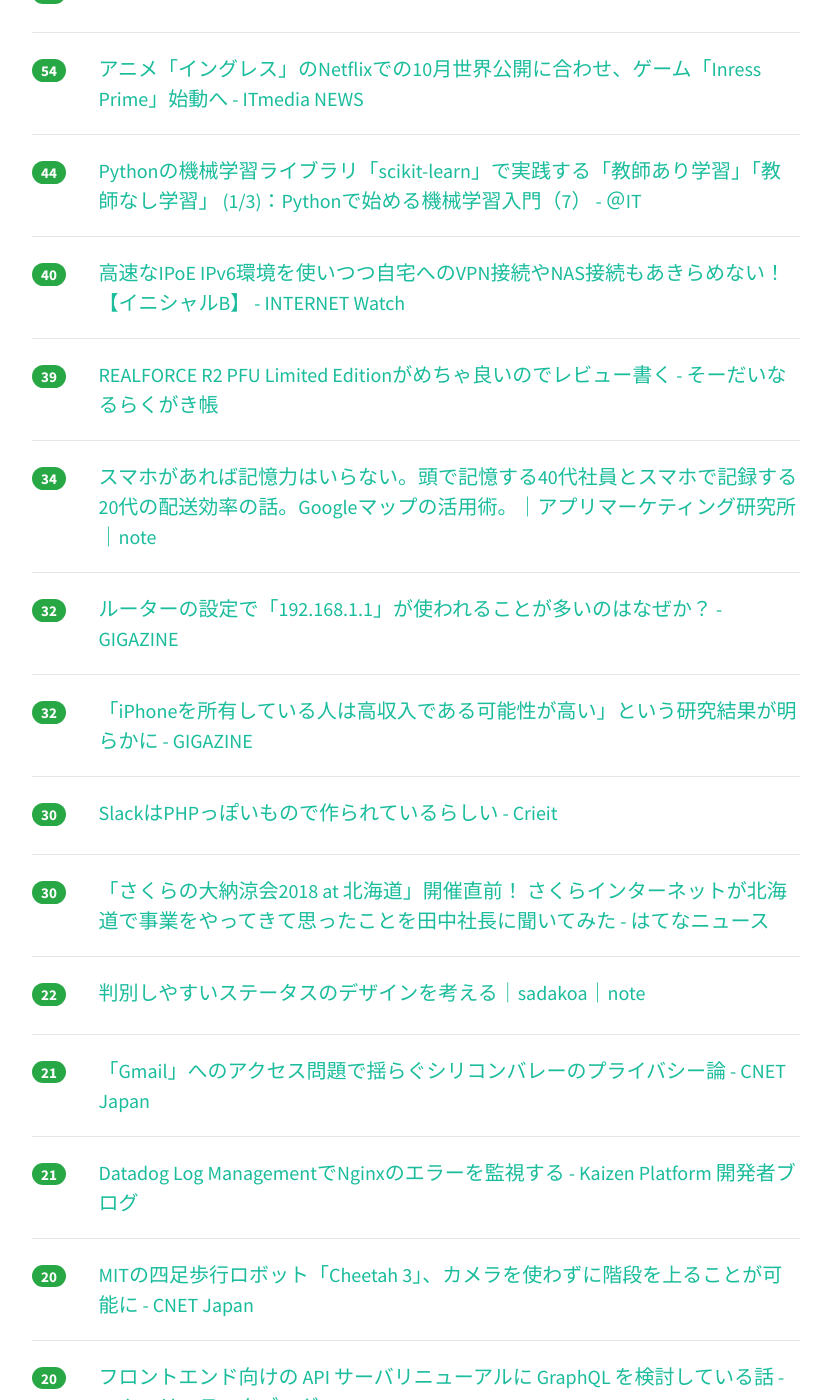
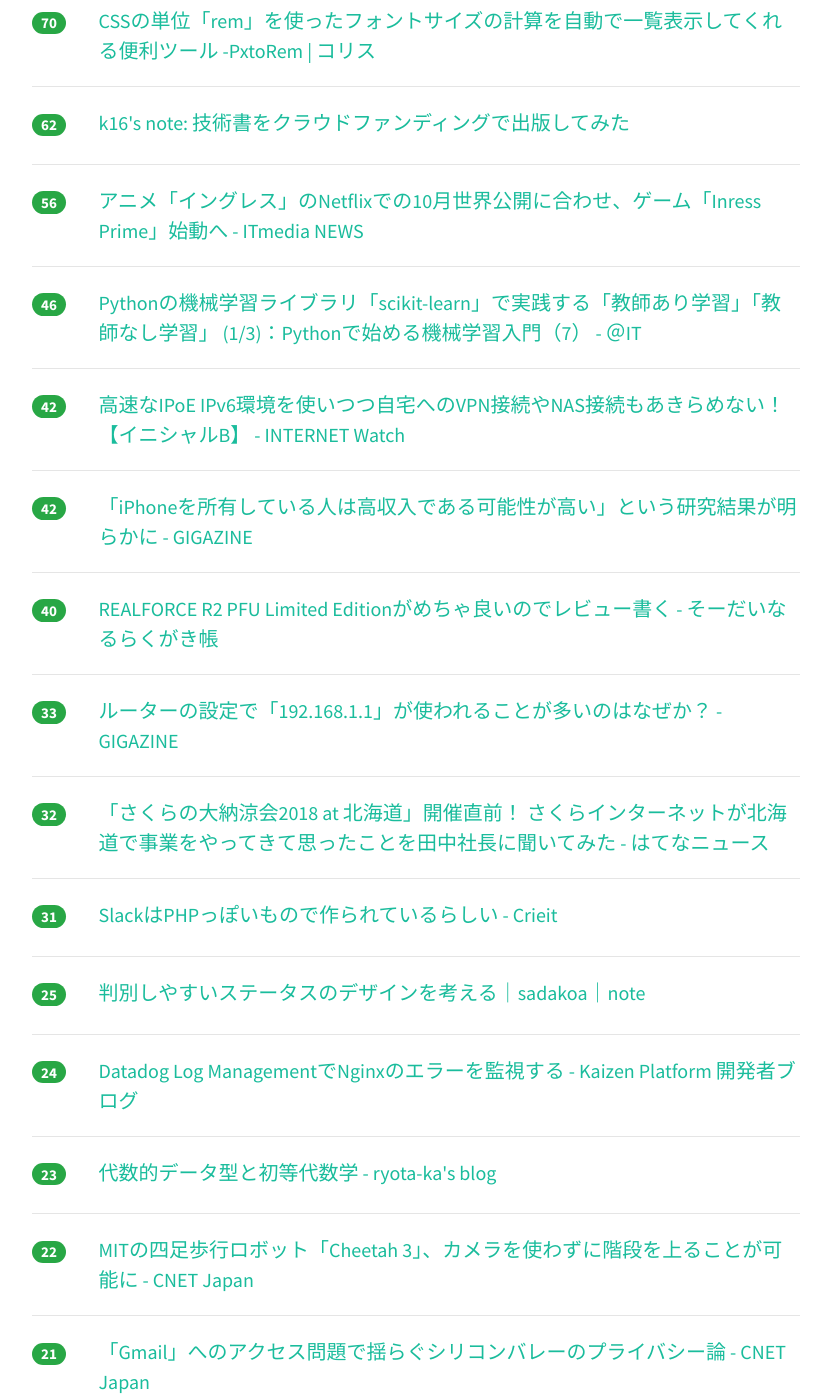
Before and after one commit to yatta47/hatena-matome-site, a Jekyll site: the page built from _posts/2018-07-09-hatena.md, in a window 1280 px wide and 1400 px high, scrolled down 1216 px. Shown: the whole window, without its empty margins (224-1051 px from the left). Built offline with Jekyll 4.4.1, drawn with Linux system fonts in a browser that asks for light colours; nearby versions of some CDN libraries; some of the changed text lies outside the part shown.

Commit message:
Updated 2018-07-09

```diff
--- a/_posts/2018-07-09-hatena.md
+++ b/_posts/2018-07-09-hatena.md
@@ -1,14 +1,19 @@
 ---
 layout: post
 title:  "2018-07-09 はてぶIT"
-date:   2018-07-09 16:02:34
+date:   2018-07-09 17:02:13
 tags: [it-hotentry]
 ---
-57 件のデータあり
+59 件のデータあり
 
 <hr><div class="row">
-<div class="col-1"><span class="badge badge-pill badge-success h2">369</span></div>
+<div class="col-1"><span class="badge badge-pill badge-success h2">398</span></div>
 <div class="col-11"><a href='https://rhysd.hatenablog.com/entry/2018/07/09/090115' target='_blank'>Vim を WebAssembly に移植した - はやくプログラムになりたい</a></div>
+</div>
+<hr>
+<div class="row">
+<div class="col-1"><span class="badge badge-pill badge-success h2">184</span></div>
+<div class="col-11"><a href='https://www.publickey1.jp/blog/18/zenlogic.html' target='_blank'>ファーストサーバのレンタルサーバ「Zenlogic」、金曜夜からの全面サービス停止が解けず、いまだ停止中。ストレージ障害のためのメンテナンスで － Publickey</a></div>
 </div>
 <hr>
 <div class="row">
@@ -17,88 +22,98 @@ tags: [it-hotentry]
 </div>
 <hr>
 <div class="row">
-<div class="col-1"><span class="badge badge-pill badge-success h2">161</span></div>
-<div class="col-11"><a href='https://www.publickey1.jp/blog/18/zenlogic.html' target='_blank'>ファーストサーバのレンタルサーバ「Zenlogic」、金曜夜からの全面サービス停止が解けず、いまだ停止中。ストレージ障害のためのメンテナンスで － Publickey</a></div>
-</div>
-<hr>
-<div class="row">
-<div class="col-1"><span class="badge badge-pill badge-success h2">128</span></div>
+<div class="col-1"><span class="badge badge-pill badge-success h2">142</span></div>
 <div class="col-11"><a href='http://www.itmedia.co.jp/news/articles/1807/09/news059.html' target='_blank'>ファーストサーバの「Zenlogic」全面停止3日間続く　再開は「未定」に - ITmedia NEWS</a></div>
 </div>
 <hr>
 <div class="row">
-<div class="col-1"><span class="badge badge-pill badge-success h2">113</span></div>
+<div class="col-1"><span class="badge badge-pill badge-success h2">122</span></div>
 <div class="col-11"><a href='https://jp.techcrunch.com/2018/07/09/progate-global/' target='_blank'>40万人が使うプログラミング学習サービス「Progate」、米国子会社を設立しグローバル展開を加速 | TechCrunch Japan</a></div>
 </div>
 <hr>
 <div class="row">
-<div class="col-1"><span class="badge badge-pill badge-success h2">106</span></div>
+<div class="col-1"><span class="badge badge-pill badge-success h2">115</span></div>
 <div class="col-11"><a href='https://speakerdeck.com/likr/html5apuriniokerupahuomansufalseji-chu-zhi-shi' target='_blank'>HTML5アプリにおけるパフォーマンスの基礎知識 - Speaker Deck</a></div>
 </div>
 <hr>
 <div class="row">
-<div class="col-1"><span class="badge badge-pill badge-success h2">77</span></div>
+<div class="col-1"><span class="badge badge-pill badge-success h2">78</span></div>
 <div class="col-11"><a href='https://zenlogic.jp/news/status/syogai/' target='_blank'>6月19日より一部のお客様で発生している高負荷障害に関するお詫びとお知らせ ｜Zenlogicサポートサイト[ファーストサーバ]</a></div>
 </div>
 <hr>
 <div class="row">
-<div class="col-1"><span class="badge badge-pill badge-success h2">65</span></div>
+<div class="col-1"><span class="badge badge-pill badge-success h2">77</span></div>
+<div class="col-11"><a href='https://note.mu/marketing/n/n7882f6a30d27' target='_blank'>スマホがあれば記憶力はいらない。頭で記憶する40代社員とスマホで記録する20代の配送効率の話。Googleマップの活用術。｜アプリマーケティング研究所｜note</a></div>
+</div>
+<hr>
+<div class="row">
+<div class="col-1"><span class="badge badge-pill badge-success h2">70</span></div>
 <div class="col-11"><a href='https://coliss.com/articles/browser/chrome/convert-pixel-units-to-rem.html' target='_blank'>CSSの単位「rem」を使ったフォントサイズの計算を自動で一覧表示してくれる便利ツール -PxtoRem | コリス</a></div>
 </div>
 <hr>
 <div class="row">
-<div class="col-1"><span class="badge badge-pill badge-success h2">57</span></div>
+<div class="col-1"><span class="badge badge-pill badge-success h2">62</span></div>
 <div class="col-11"><a href='http://note.golden-lucky.net/2018/07/blog-post.html' target='_blank'>k16's note: 技術書をクラウドファンディングで出版してみた</a></div>
 </div>
 <hr>
 <div class="row">
-<div class="col-1"><span class="badge badge-pill badge-success h2">54</span></div>
+<div class="col-1"><span class="badge badge-pill badge-success h2">56</span></div>
 <div class="col-11"><a href='http://www.itmedia.co.jp/news/articles/1807/09/news055.html' target='_blank'>アニメ「イングレス」のNetflixでの10月世界公開に合わせ、ゲーム「Inress Prime」始動へ - ITmedia NEWS</a></div>
 </div>
 <hr>
 <div class="row">
-<div class="col-1"><span class="badge badge-pill badge-success h2">44</span></div>
+<div class="col-1"><span class="badge badge-pill badge-success h2">46</span></div>
 <div class="col-11"><a href='http://www.atmarkit.co.jp/ait/articles/1807/09/news016.html' target='_blank'>Pythonの機械学習ライブラリ「scikit-learn」で実践する「教師あり学習」「教師なし学習」 (1/3)：Pythonで始める機械学習入門（7） - ＠IT</a></div>
 </div>
 <hr>
 <div class="row">
-<div class="col-1"><span class="badge badge-pill badge-success h2">40</span></div>
+<div class="col-1"><span class="badge badge-pill badge-success h2">42</span></div>
 <div class="col-11"><a href='https://internet.watch.impress.co.jp/docs/column/shimizu/1131132.html' target='_blank'>高速なIPoE IPv6環境を使いつつ自宅へのVPN接続やNAS接続もあきらめない！【イニシャルB】 - INTERNET Watch</a></div>
 </div>
 <hr>
 <div class="row">
-<div class="col-1"><span class="badge badge-pill badge-success h2">39</span></div>
+<div class="col-1"><span class="badge badge-pill badge-success h2">42</span></div>
+<div class="col-11"><a href='https://gigazine.net/news/20180709-owing-iphone-common-sign-wealth/' target='_blank'>「iPhoneを所有している人は高収入である可能性が高い」という研究結果が明らかに - GIGAZINE</a></div>
+</div>
+<hr>
+<div class="row">
+<div class="col-1"><span class="badge badge-pill badge-success h2">40</span></div>
 <div class="col-11"><a href='https://soudai.hatenablog.com/entry/2018/07/08/205116' target='_blank'>REALFORCE R2 PFU Limited Editionがめちゃ良いのでレビュー書く - そーだいなるらくがき帳</a></div>
 </div>
 <hr>
 <div class="row">
-<div class="col-1"><span class="badge badge-pill badge-success h2">34</span></div>
-<div class="col-11"><a href='https://note.mu/marketing/n/n7882f6a30d27' target='_blank'>スマホがあれば記憶力はいらない。頭で記憶する40代社員とスマホで記録する20代の配送効率の話。Googleマップの活用術。｜アプリマーケティング研究所｜note</a></div>
-</div>
-<hr>
-<div class="row">
-<div class="col-1"><span class="badge badge-pill badge-success h2">32</span></div>
+<div class="col-1"><span class="badge badge-pill badge-success h2">33</span></div>
 <div class="col-11"><a href='https://gigazine.net/news/20180709-192-168-1-1-history/' target='_blank'>ルーターの設定で「192.168.1.1」が使われることが多いのはなぜか？ - GIGAZINE</a></div>
 </div>
 <hr>
 <div class="row">
 <div class="col-1"><span class="badge badge-pill badge-success h2">32</span></div>
-<div class="col-11"><a href='https://gigazine.net/news/20180709-owing-iphone-common-sign-wealth/' target='_blank'>「iPhoneを所有している人は高収入である可能性が高い」という研究結果が明らかに - GIGAZINE</a></div>
+<div class="col-11"><a href='http://hatenanews.com/articles/2018/07/09/110000' target='_blank'>「さくらの大納涼会2018 at 北海道」開催直前！ さくらインターネットが北海道で事業をやってきて思ったことを田中社長に聞いてみた - はてなニュース</a></div>
 </div>
 <hr>
 <div class="row">
-<div class="col-1"><span class="badge badge-pill badge-success h2">30</span></div>
+<div class="col-1"><span class="badge badge-pill badge-success h2">31</span></div>
 <div class="col-11"><a href='https://crieit.net/posts/Slack-PHP' target='_blank'>SlackはPHPっぽいもので作られているらしい - Crieit</a></div>
 </div>
 <hr>
 <div class="row">
-<div class="col-1"><span class="badge badge-pill badge-success h2">30</span></div>
-<div class="col-11"><a href='http://hatenanews.com/articles/2018/07/09/110000' target='_blank'>「さくらの大納涼会2018 at 北海道」開催直前！ さくらインターネットが北海道で事業をやってきて思ったことを田中社長に聞いてみた - はてなニュース</a></div>
+<div class="col-1"><span class="badge badge-pill badge-success h2">25</span></div>
+<div class="col-11"><a href='https://note.mu/sadako_a_/n/n8abcf648c9c6' target='_blank'>判別しやすいステータスのデザインを考える｜sadakoa｜note</a></div>
+</div>
+<hr>
+<div class="row">
+<div class="col-1"><span class="badge badge-pill badge-success h2">24</span></div>
+<div class="col-11"><a href='https://developer.kaizenplatform.com/entry/glidenote/2018-07-09' target='_blank'>Datadog Log ManagementでNginxのエラーを監視する - Kaizen Platform 開発者ブログ</a></div>
+</div>
+<hr>
+<div class="row">
+<div class="col-1"><span class="badge badge-pill badge-success h2">23</span></div>
+<div class="col-11"><a href='https://ryota-ka.hatenablog.com/entry/2018/07/09/110000' target='_blank'>代数的データ型と初等代数学 - ryota-ka's blog</a></div>
 </div>
 <hr>
 <div class="row">
 <div class="col-1"><span class="badge badge-pill badge-success h2">22</span></div>
-<div class="col-11"><a href='https://note.mu/sadako_a_/n/n8abcf648c9c6' target='_blank'>判別しやすいステータスのデザインを考える｜sadakoa｜note</a></div>
+<div class="col-11"><a href='https://japan.cnet.com/article/35122119/' target='_blank'>MITの四足歩行ロボット「Cheetah 3」、カメラを使わずに階段を上ることが可能に - CNET Japan</a></div>
 </div>
 <hr>
 <div class="row">
@@ -107,13 +122,8 @@ tags: [it-hotentry]
 </div>
 <hr>
 <div class="row">
-<div class="col-1"><span class="badge badge-pill badge-success h2">21</span></div>
-<div class="col-11"><a href='https://developer.kaizenplatform.com/entry/glidenote/2018-07-09' target='_blank'>Datadog Log ManagementでNginxのエラーを監視する - Kaizen Platform 開発者ブログ</a></div>
-</div>
-<hr>
-<div class="row">
 <div class="col-1"><span class="badge badge-pill badge-success h2">20</span></div>
-<div class="col-11"><a href='https://japan.cnet.com/article/35122119/' target='_blank'>MITの四足歩行ロボット「Cheetah 3」、カメラを使わずに階段を上ることが可能に - CNET Japan</a></div>
+<div class="col-11"><a href='https://news.mynavi.jp/article/liunx_win-5/' target='_blank'>Windowsユーザーに贈るLinux超入門(5) ConEmuをインストールしてUbuntuのコンソール環境を快適にしよう | マイナビニュース</a></div>
 </div>
 <hr>
 <div class="row">
@@ -123,12 +133,12 @@ tags: [it-hotentry]
 <hr>
 <div class="row">
 <div class="col-1"><span class="badge badge-pill badge-success h2">19</span></div>
-<div class="col-11"><a href='https://press.monaca.io/kanako/2740' target='_blank'>HTML5アプリに関わるユーザのための祭典。HTML5 APP CONFERENCE 2018 開催レポート | モナカプレス</a></div>
+<div class="col-11"><a href='http://www.itmedia.co.jp/news/articles/1807/09/news051.html' target='_blank'>イーロン・マスク氏、タイ洞窟の少年救出用ミニ潜水艦の動画を披露 - ITmedia NEWS</a></div>
 </div>
 <hr>
 <div class="row">
-<div class="col-1"><span class="badge badge-pill badge-success h2">18</span></div>
-<div class="col-11"><a href='https://news.mynavi.jp/article/liunx_win-5/' target='_blank'>Windowsユーザーに贈るLinux超入門(5) ConEmuをインストールしてUbuntuのコンソール環境を快適にしよう | マイナビニュース</a></div>
+<div class="col-1"><span class="badge badge-pill badge-success h2">19</span></div>
+<div class="col-11"><a href='https://press.monaca.io/kanako/2740' target='_blank'>HTML5アプリに関わるユーザのための祭典。HTML5 APP CONFERENCE 2018 開催レポート | モナカプレス</a></div>
 </div>
 <hr>
 <div class="row">
@@ -148,27 +158,22 @@ tags: [it-hotentry]
 <hr>
 <div class="row">
 <div class="col-1"><span class="badge badge-pill badge-success h2">17</span></div>
-<div class="col-11"><a href='https://ryota-ka.hatenablog.com/entry/2018/07/09/110000' target='_blank'>代数的データ型と初等代数学 - ryota-ka's blog</a></div>
+<div class="col-11"><a href='https://pocketstudio.net/2018/07/07/cterraform-0-1-2-preview-translate-jp.md/' target='_blank'>【参考訳】HashiCorp Terraform 0.12 プレビュー · Pocketstudio Technology Log</a></div>
+</div>
+<hr>
+<div class="row">
+<div class="col-1"><span class="badge badge-pill badge-success h2">17</span></div>
+<div class="col-11"><a href='https://tech.nikkeibp.co.jp/atcl/nxt/column/18/00364/070300001/' target='_blank'>「引退のご予定は？」に傷つくシニアSE、独自調査に寄せられた悲鳴 | 日経 xTECH（クロステック）</a></div>
+</div>
+<hr>
+<div class="row">
+<div class="col-1"><span class="badge badge-pill badge-success h2">17</span></div>
+<div class="col-11"><a href='https://swri.jp/article/423' target='_blank'>シスコの「Cisco Webex Board」が単なるデジタルホワイトボードじゃなかった | スマートワーク総研</a></div>
 </div>
 <hr>
 <div class="row">
 <div class="col-1"><span class="badge badge-pill badge-success h2">16</span></div>
 <div class="col-11"><a href='https://anond.hatelabo.jp/20180709030850' target='_blank'>プログラマの須藤さん</a></div>
-</div>
-<hr>
-<div class="row">
-<div class="col-1"><span class="badge badge-pill badge-success h2">16</span></div>
-<div class="col-11"><a href='https://pocketstudio.net/2018/07/07/cterraform-0-1-2-preview-translate-jp.md/' target='_blank'>【参考訳】HashiCorp Terraform 0.12 プレビュー · Pocketstudio Technology Log</a></div>
-</div>
-<hr>
-<div class="row">
-<div class="col-1"><span class="badge badge-pill badge-success h2">16</span></div>
-<div class="col-11"><a href='http://www.itmedia.co.jp/news/articles/1807/09/news051.html' target='_blank'>イーロン・マスク氏、タイ洞窟の少年救出用ミニ潜水艦の動画を披露 - ITmedia NEWS</a></div>
-</div>
-<hr>
-<div class="row">
-<div class="col-1"><span class="badge badge-pill badge-success h2">16</span></div>
-<div class="col-11"><a href='https://swri.jp/article/423' target='_blank'>シスコの「Cisco Webex Board」が単なるデジタルホワイトボードじゃなかった | スマートワーク総研</a></div>
 </div>
 <hr>
 <div class="row">
@@ -182,23 +187,18 @@ tags: [it-hotentry]
 </div>
 <hr>
 <div class="row">
-<div class="col-1"><span class="badge badge-pill badge-success h2">15</span></div>
-<div class="col-11"><a href='https://tech.nikkeibp.co.jp/atcl/nxt/column/18/00364/070300001/' target='_blank'>「引退のご予定は？」に傷つくシニアSE、独自調査に寄せられた悲鳴 | 日経 xTECH（クロステック）</a></div>
-</div>
-<hr>
-<div class="row">
 <div class="col-1"><span class="badge badge-pill badge-success h2">14</span></div>
 <div class="col-11"><a href='https://japan.cnet.com/article/35122106/' target='_blank'>Twitter、偽情報対策強化--1日100万超のアカウント停止との報道 - CNET Japan</a></div>
 </div>
 <hr>
 <div class="row">
-<div class="col-1"><span class="badge badge-pill badge-success h2">13</span></div>
-<div class="col-11"><a href='https://medium.com/@broccolini/c8e5378d2542' target='_blank'>Design systems at GitHub – Diana Mounter – Medium</a></div>
+<div class="col-1"><span class="badge badge-pill badge-success h2">14</span></div>
+<div class="col-11"><a href='http://www.atmarkit.co.jp/ait/articles/1807/09/news023.html' target='_blank'>Excel 2013／2016で地図上にグラフを表示する：Tech TIPS - ＠IT</a></div>
 </div>
 <hr>
 <div class="row">
 <div class="col-1"><span class="badge badge-pill badge-success h2">13</span></div>
-<div class="col-11"><a href='http://www.atmarkit.co.jp/ait/articles/1807/09/news023.html' target='_blank'>Excel 2013／2016で地図上にグラフを表示する：Tech TIPS - ＠IT</a></div>
+<div class="col-11"><a href='https://medium.com/@broccolini/c8e5378d2542' target='_blank'>Design systems at GitHub – Diana Mounter – Medium</a></div>
 </div>
 <hr>
 <div class="row">
@@ -287,7 +287,17 @@ tags: [it-hotentry]
 </div>
 <hr>
 <div class="row">
+<div class="col-1"><span class="badge badge-pill badge-success h2">6</span></div>
+<div class="col-11"><a href='https://japanese.engadget.com/2018/07/09/airpods-ios12/' target='_blank'>AirPodsでテレビの音が難聴でも聞き取れた！iOS12ベータ版でライブリスニング機能がサポート - Engadget 日本版</a></div>
+</div>
+<hr>
+<div class="row">
 <div class="col-1"><span class="badge badge-pill badge-success h2">5</span></div>
 <div class="col-11"><a href='https://blog.goo.ne.jp/pook24/e/728f9d1aedc9654d78d5f1a958283cb7' target='_blank'>ラズパイとスマホでラジコン戦車を操縦する - 初歩の電子工作とデジカメの日記</a></div>
 </div>
 <hr>
+<div class="row">
+<div class="col-1"><span class="badge badge-pill badge-success h2">5</span></div>
+<div class="col-11"><a href='http://isucon.net/archives/52193980.html' target='_blank'>ISUCON8 オンライン予選の参加登録を開始＆参加チームとメンバーリスト : ISUCON公式Blog</a></div>
+</div>
+<hr>
```
